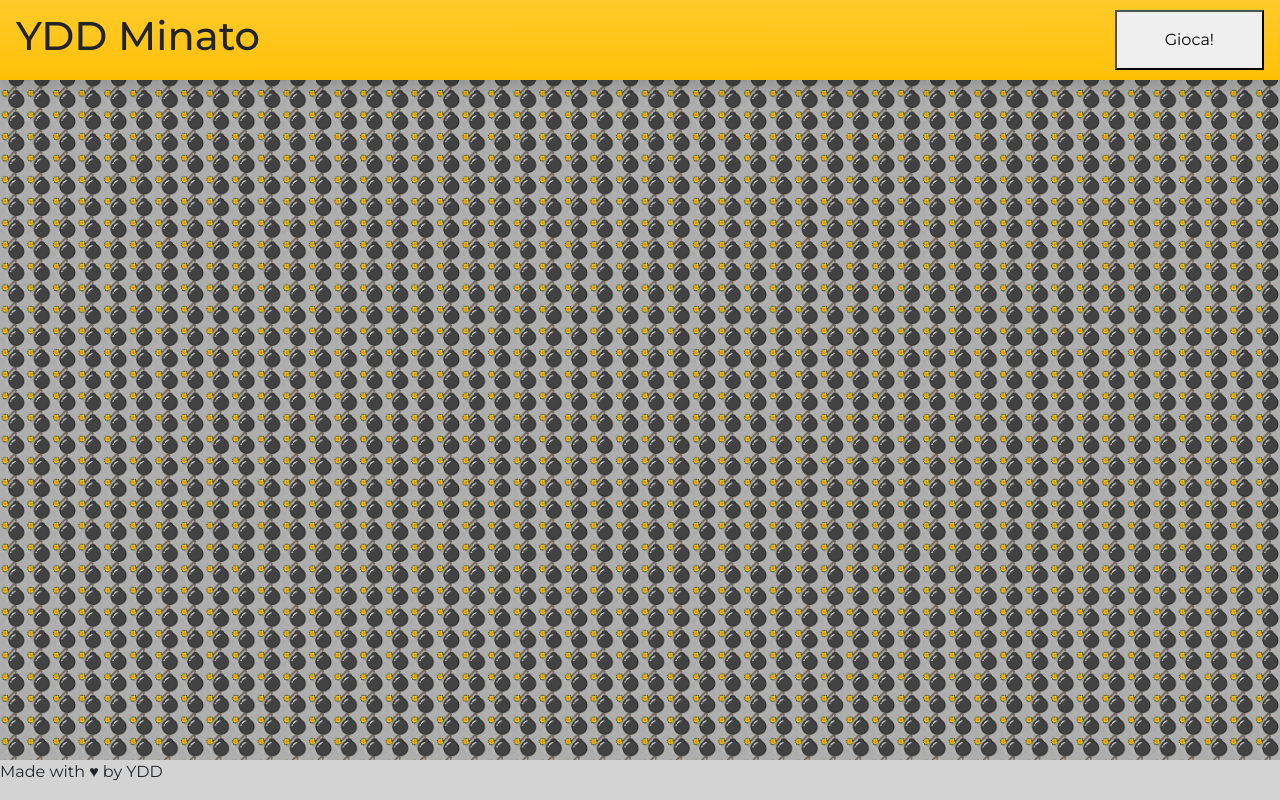
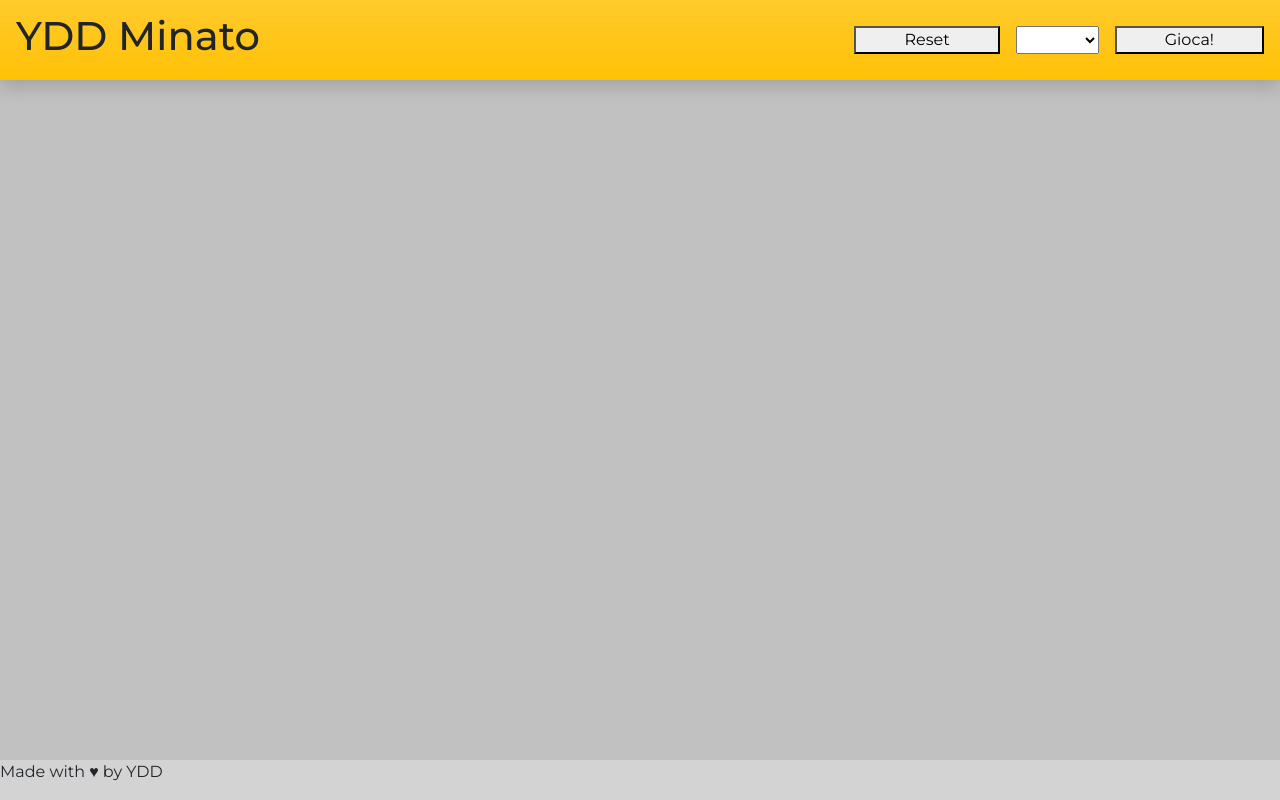
Before and after one commit to yurididomenico/js-campominato-grid, a plain HTML site: page index.html in a window 1280 px wide. Drawn offline with nearby package versions, Linux system fonts and the light colour scheme.

Commit message:
Struttura Select Difficoltà

```diff
--- a/assets/css/stile.css
+++ b/assets/css/stile.css
@@ -40,9 +40,9 @@ a
 
 body
 {
-  background-image: url('../img/bg-bomb.png');
-  background-size: 2%;
-  background-color: grey;
+  /* background-image: url('../img/bg-bomb.png');
+  background-size: 2%; */
+  background-color: rgb(193, 193, 193);
 }
 
 
--- a/assets/javascript/main.js
+++ b/assets/javascript/main.js
@@ -7,6 +7,10 @@ Ogni cella ha un numero progressivo, da 1 a 100.
 Ci saranno quindi 10 caselle per ognuna delle 10 righe.
 Quando l'utente clicca su ogni cella, la cella cliccata si colora di azzurro ed emetto un messaggio in console con il numero della cella cliccata.
 */
+
+
+
+
 
 function gioco()
 {
@@ -68,5 +72,8 @@ function creaQuad()
 
 
 
-
+function refresh()
+{
+    location.reload();
+}
 // ----- FINE :) -----
--- a/index.html
+++ b/index.html
@@ -20,8 +20,19 @@
 
 <body>
   <header class="bg-warning bg-gradient shadow d-flex justify-content-between align-items-center">
-    <h1 class="p-3">YDD Minato</h1>
-    <button onclick="gioco()" class="px-5 mx-3 h-75">Gioca!</button>
+    <div>
+      <h1 class="p-3">YDD Minato</h1>
+    </div>
+    <div class="d-flex">
+      <button onclick="refresh()" class="px-5 mx-3 h-75">Reset</button>
+      <select id="selezioneDifficolta">
+        <option value=""></option>
+        <option value="1">Easy</option>
+        <option value="2">Normal</option>
+        <option value="3">Hard</option>
+      </select>
+      <button onclick="gioco()" class="px-5 mx-3 h-75">Gioca!</button>
+    </div>
   </header>
   <main>
     <div id="areaGioco" class="containerAreaGioco d-flex flex-wrap pt-5">
```
